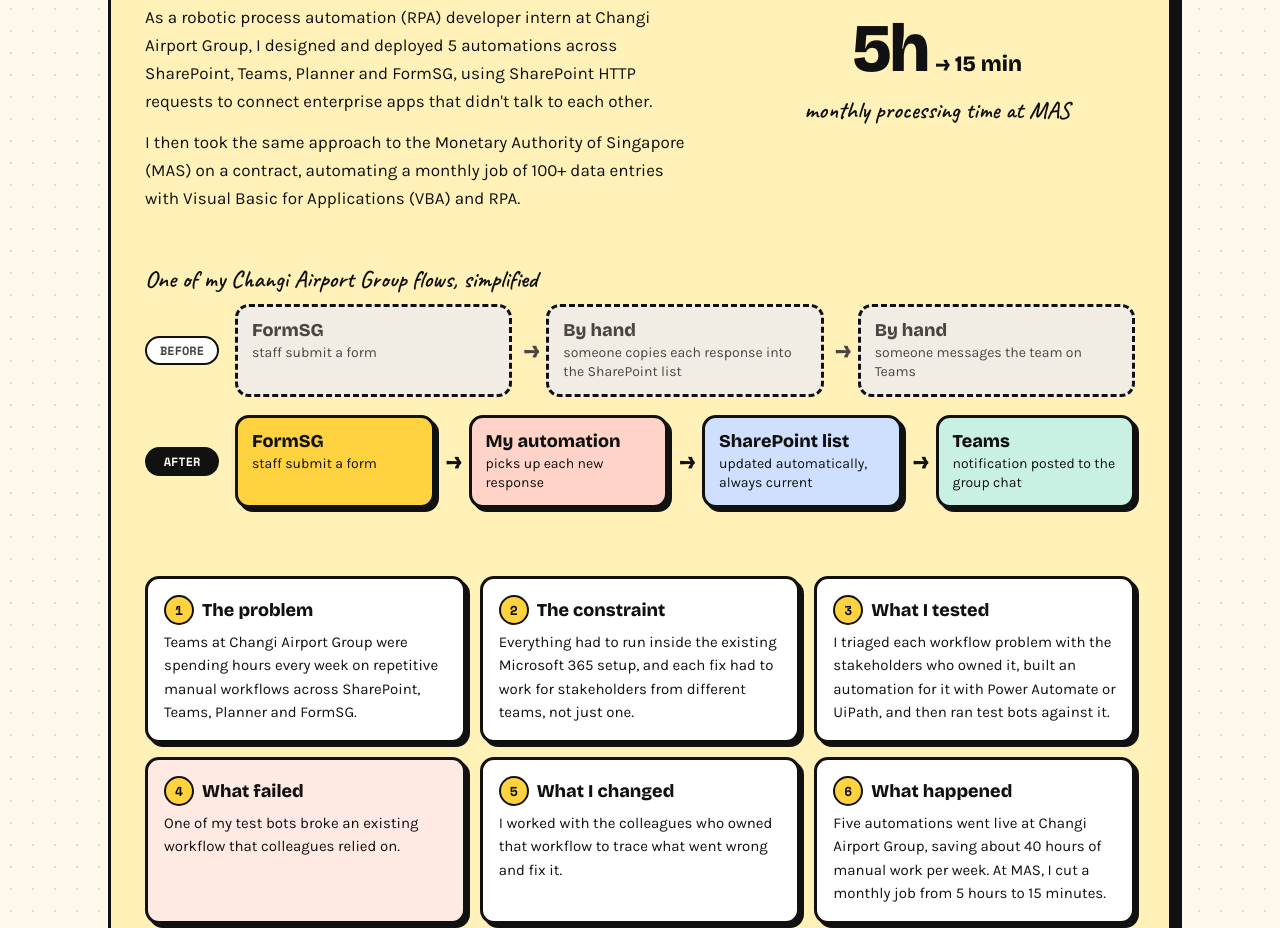
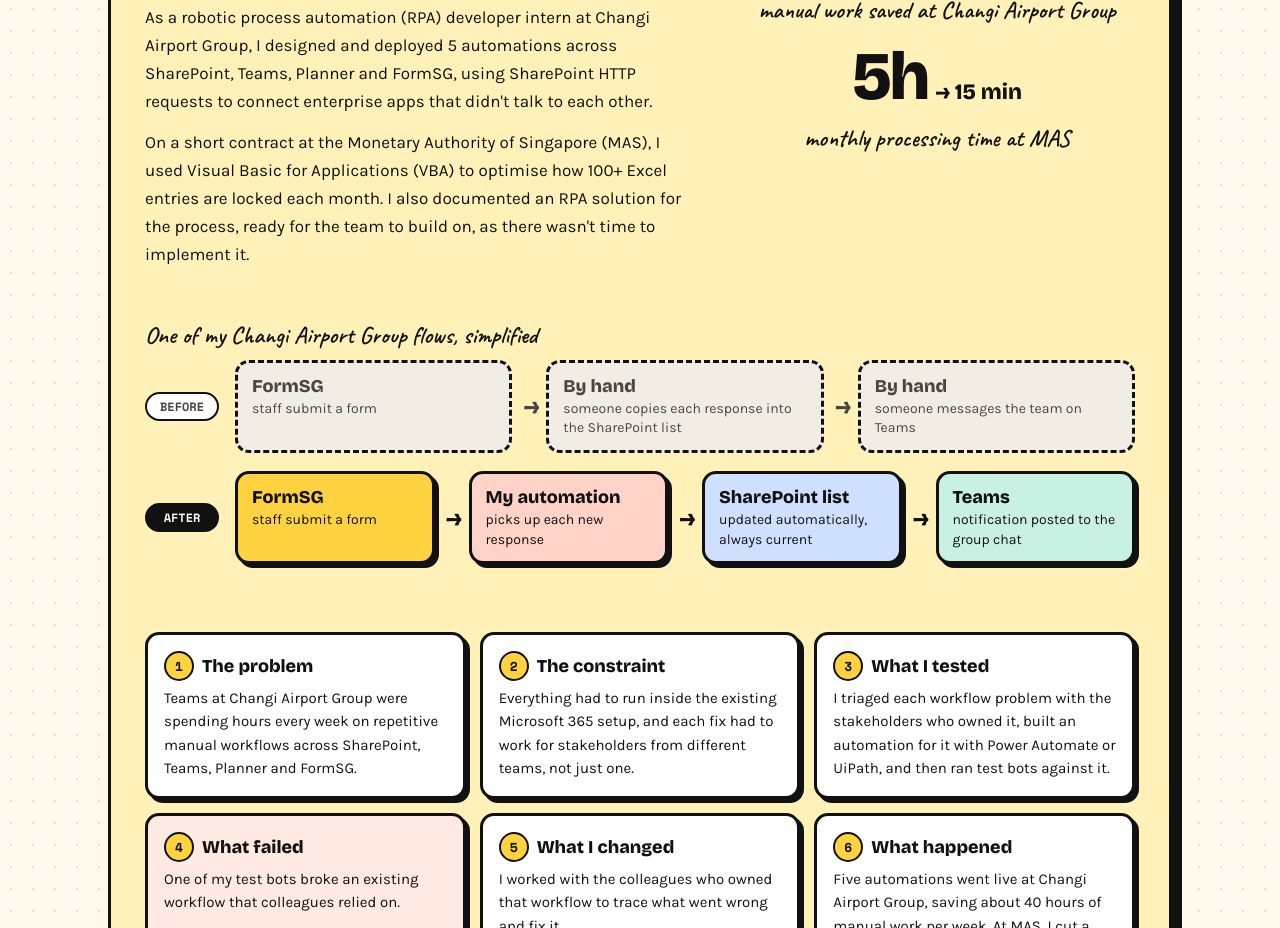
Before and after one commit to riffyyyy/riffyyyy.github.io, a plain HTML site: page index.html in a window 1280 px wide. Shown: the part 1564-2492 px from the top of the page. Drawn offline with nearby package versions, Linux system fonts and the light colour scheme.

Commit message:
Correct MAS work: VBA optimisation and RPA documentation, not RPA implementation
Co-Authored-By: Claude Opus 5.5 <noreply@anthropic.com>
Claude-Session: https://claude.ai/code/session_01ApN2o66cGhLzw72MtZEneR

```diff
--- a/index.html
+++ b/index.html
@@ -128,8 +128,9 @@
           requests to connect enterprise apps that didn't talk to each other.
         </p>
         <p>
-          I then took the same approach to the Monetary Authority of Singapore (MAS) on a contract, automating a
-          monthly job of 100+ data entries with Visual Basic for Applications (VBA) and RPA.
+          On a short contract at the Monetary Authority of Singapore (MAS), I used Visual Basic for
+          Applications (VBA) to optimise how 100+ Excel entries are locked each month. I also documented an
+          RPA solution for the process, ready for the team to build on, as there wasn't time to implement it.
         </p>
       </div>
       <div class="big-stats">
```
